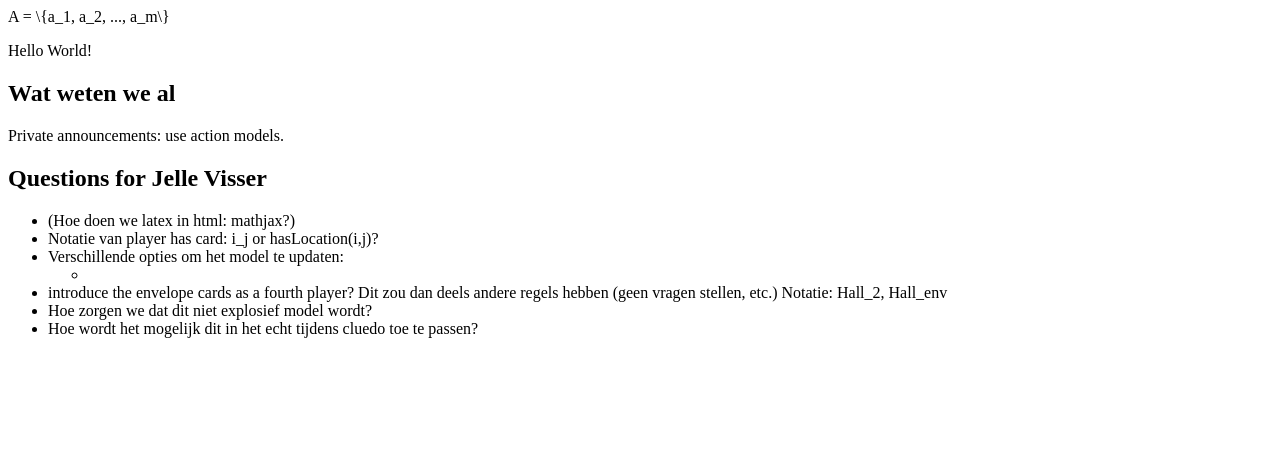
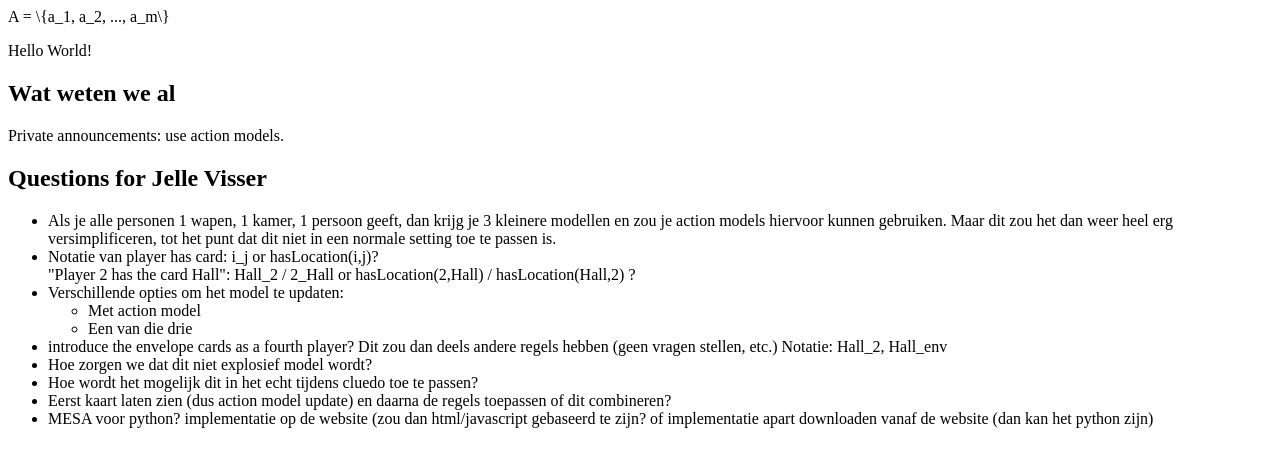
Before and after one commit to BVJongsma/HelloWorldHtml, a plain HTML site: page index.html in a window 1280 px wide. Drawn offline with Linux system fonts and the light colour scheme.

Commit message:
continue draft of the questions

```diff
--- a/index.html
+++ b/index.html
@@ -15,15 +15,24 @@
     <p> Private announcements: use action models.</p>
     <h2> Questions for Jelle Visser</h2>
     <p><ul>
-      <li> (Hoe doen we latex in html: mathjax?)</li>
-      <li> Notatie van player has card: i_j or hasLocation(i,j)?</li>
+      <li>Als je alle personen 1 wapen, 1 kamer, 1 persoon geeft, dan krijg je 3 kleinere modellen en zou je action models
+      hiervoor kunnen gebruiken. Maar dit zou het dan weer heel erg versimplificeren, tot het punt dat dit niet in een normale
+      setting toe te passen is.</li>
+      <!-- <li> (Hoe doen we latex in html: mathjax?)</li> -->
+      <li> Notatie van player has card: i_j or hasLocation(i,j)? <br>
+      "Player 2 has the card Hall": Hall_2 / 2_Hall or hasLocation(2,Hall) / hasLocation(Hall,2) ?</li>
       <li> Verschillende opties om het model te updaten:</li>
       <ul>
-        <li> </li>
+        <li> Met action model </li>
+        <li> Een van die drie</li>
       </ul>
-      <li> introduce the envelope cards as a fourth player? Dit zou dan deels andere regels hebben (geen vragen stellen, etc.) Notatie: Hall_2, Hall_env</li>
+      <li> introduce the envelope cards as a fourth player? Dit zou dan deels andere regels hebben (geen vragen stellen, etc.)
+        Notatie: Hall_2, Hall_env</li>
       <li> Hoe zorgen we dat dit niet explosief model wordt? </li>
       <li> Hoe wordt het mogelijk dit in het echt tijdens cluedo toe te passen?</li>
+      <li> Eerst kaart laten zien (dus action model update) en daarna de regels toepassen of dit combineren?</li>
+      <li> MESA voor python? implementatie op de website (zou dan html/javascript gebaseerd te zijn?
+        of implementatie apart downloaden vanaf de website (dan kan het python zijn) </li>
     </ul></p>
 
   </body>
```
